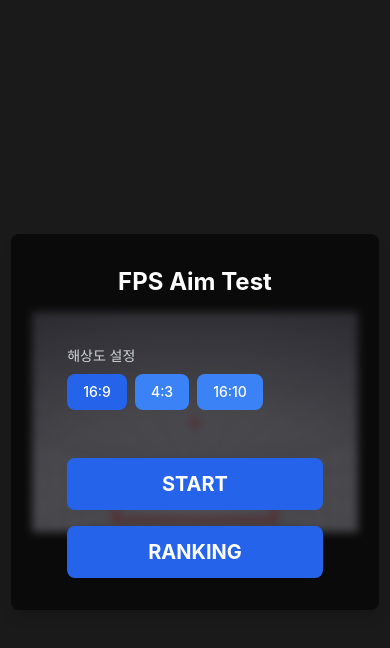
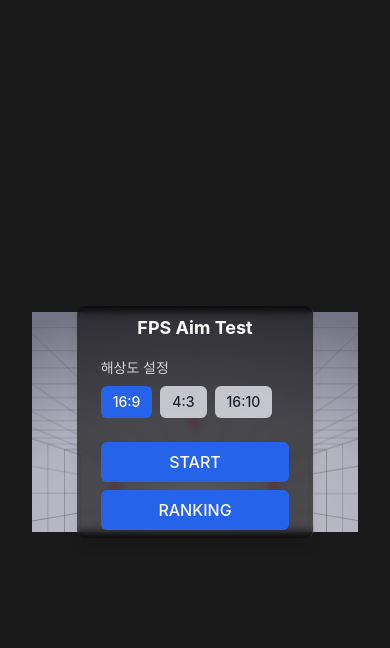
Before and after one commit to Donghunn-Lee/aimtest, a React (Create React App) app: page / in a window 390 px wide. Both pictures are taken after a click on the button "전체화면 모드". Shown: the top 648 px of the page. Built offline with nearby package versions, Linux system fonts and the light colour scheme.

Commit message:
feat: 공통 버튼 컴포넌트 사용, 반응형 스타일링
- 시작, 결과 메뉴 스타일 조정
- 랭킹보드 스타일 조정
- 버튼 컴포넌트 적용

```diff
--- a/src/components/Game/Menu/ResultMenu.tsx
+++ b/src/components/Game/Menu/ResultMenu.tsx
@@ -1,6 +1,11 @@
-import { useState } from "react";
-import { PanelOverlay } from "../../common/PanelOverlay";
-import { addRanking, formatRankingScore, formatAccuracy, formatPlayTime } from "../../../services/rankingService";
+import { useState } from 'react';
+import { PanelOverlay } from '../../common/PanelOverlay';
+import {
+  addRanking,
+  formatRankingScore,
+  formatAccuracy,
+  formatPlayTime,
+} from '../../../services/rankingService';
 
 interface ResultMenuProps {
   score: number;
@@ -10,9 +15,17 @@ interface ResultMenuProps {
   accuracy: number;
 }
 
-const ResultMenu = ({ score, accuracy, elapsedTime, onRestart, onMenu }: ResultMenuProps) => {
+const ResultMenu = ({
+  score,
+  accuracy,
+  elapsedTime,
+  onRestart,
+  onMenu,
+}: ResultMenuProps) => {
   const [isSaving, setIsSaving] = useState(false);
-  const [saveStatus, setSaveStatus] = useState<'idle' | 'success' | 'error'>('idle');
+  const [saveStatus, setSaveStatus] = useState<'idle' | 'success' | 'error'>(
+    'idle'
+  );
   const [userName, setUserName] = useState('');
   const [isNameValid, setIsNameValid] = useState(false);
 
@@ -46,48 +59,56 @@ const ResultMenu = ({ score, accuracy, elapsedTime, onRestart, onMenu }: ResultM
   return (
     <PanelOverlay>
       <div className="flex flex-col items-center justify-center space-y-8 px-6">
-        <h2 className="text-2xl font-bold mb-4 text-white text-center">Game Over</h2>
-        <div className="text-white text-center space-y-2">
+        <h2 className="mb-4 text-center text-2xl font-bold text-white">
+          Game Over
+        </h2>
+        <div className="space-y-2 text-center text-white">
           <p>Score: {formatRankingScore(score)}</p>
           <p>Accuracy: {formatAccuracy(accuracy)}</p>
           <p>Time: {formatPlayTime(elapsedTime)}</p>
         </div>
-        <div className="space-y-4 w-full max-w-md">
+        <div className="w-full max-w-md space-y-4">
           <div className="space-y-2">
             <input
               type="text"
               value={userName}
               onChange={handleNameChange}
               placeholder="Enter your name (2-20 characters)"
-              className="w-full px-4 py-2 bg-gray-700 text-white rounded-lg focus:outline-none focus:ring-2 focus:ring-blue-500"
+              className="w-full rounded-lg bg-gray-700 px-4 py-2 text-white focus:outline-none focus:ring-2 focus:ring-blue-500"
               maxLength={20}
             />
             {!isNameValid && userName.length > 0 && (
-              <p className="text-red-500 text-sm">Name must be between 2 and 20 characters</p>
+              <p className="text-sm text-red-500">
+                Name must be between 2 and 20 characters
+              </p>
             )}
           </div>
           <button
             onClick={onSave}
             disabled={!isNameValid || isSaving}
-            className="px-6 py-3 text-xl font-bold text-white bg-blue-600 rounded-lg hover:bg-blue-700 transition-colors w-full disabled:opacity-50 disabled:cursor-not-allowed"
+            className="w-full rounded-lg bg-blue-600 px-6 py-3 text-xl font-bold text-white transition-colors hover:bg-blue-700 disabled:cursor-not-allowed disabled:opacity-50"
           >
             {isSaving ? 'Saving...' : 'SAVE'}
           </button>
           {saveStatus === 'success' && (
-            <p className="text-green-500 text-center">Ranking saved successfully!</p>
+            <p className="text-center text-green-500">
+              Ranking saved successfully!
+            </p>
           )}
           {saveStatus === 'error' && (
-            <p className="text-red-500 text-center">Failed to save ranking. Please try again.</p>
+            <p className="text-center text-red-500">
+              Failed to save ranking. Please try again.
+            </p>
           )}
           <button
             onClick={onRestart}
-            className="px-6 py-3 text-xl font-bold text-white bg-blue-600 rounded-lg hover:bg-blue-700 transition-colors w-full"
+            className="w-full rounded-lg bg-blue-600 px-6 py-3 text-xl font-bold text-white transition-colors hover:bg-blue-700"
           >
             RESTART
           </button>
           <button
             onClick={onMenu}
-            className="px-6 py-3 text-xl font-bold text-white bg-blue-600 rounded-lg hover:bg-blue-700 transition-colors w-full"
+            className="w-full rounded-lg bg-blue-600 px-6 py-3 text-xl font-bold text-white transition-colors hover:bg-blue-700"
           >
             RANKING
           </button>
--- a/src/components/Game/Menu/StartMenu.tsx
+++ b/src/components/Game/Menu/StartMenu.tsx
@@ -1,6 +1,7 @@
-import { PanelOverlay } from "../../common/PanelOverlay";
-import { ResolutionSettings } from "../settings/ResolutionSettings";
-import { Resolution, DEFAULT_RESOLUTION } from "../types/resolution";
+import Button from '../../common/Button';
+import { PanelOverlay } from '../../common/PanelOverlay';
+import { ResolutionSettings } from '../settings/ResolutionSettings';
+import { Resolution, DEFAULT_RESOLUTION } from '../types/resolution';
 
 interface StartMenuProps {
   onStart: () => void;
@@ -13,37 +14,39 @@ export const StartMenu = ({
   onStart,
   onRanking,
   selectedResolution,
-  onResolutionChange
+  onResolutionChange,
 }: StartMenuProps) => {
-  const handleRankingClick = () => {
-    onRanking();
-  };
-
   return (
     <PanelOverlay>
-      <div className="flex flex-col items-center justify-center space-y-8 px-6">
-        <h2 className="text-2xl font-bold mb-4 text-white text-center">FPS Aim Test</h2>
+      <div className="flex flex-col items-center justify-center space-y-2 px-4 md:space-y-4 md:px-5 lg:space-y-6 lg:px-6 xl:space-y-8 xl:text-ellipsis xl:px-8">
+        <h2 className="mb-2 text-center text-lg font-bold text-white md:mb-3 md:text-xl lg:text-2xl xl:text-3xl">
+          FPS Aim Test
+        </h2>
 
-        <div className="w-full max-w-md">
+        <div className="w-full max-w-xs md:max-w-sm lg:max-w-md xl:max-w-lg">
           <ResolutionSettings
             selectedResolution={selectedResolution}
             onResolutionChange={onResolutionChange}
           />
         </div>
 
-        <div className="space-y-4 w-full max-w-md">
-          <button
+        <div className="w-full max-w-xs space-y-2 md:max-w-sm md:space-y-3 lg:max-w-md lg:space-y-4 xl:max-w-lg xl:space-y-5">
+          <Button
             onClick={onStart}
-            className="px-6 py-3 text-xl font-bold text-white bg-blue-600 rounded-lg hover:bg-blue-700 transition-colors w-full"
+            variant="primary"
+            size="md"
+            fullWidth
           >
             START
-          </button>
-          <button
-            onClick={handleRankingClick}
-            className="px-6 py-3 text-xl font-bold text-white bg-blue-600 rounded-lg hover:bg-blue-700 transition-colors w-full"
+          </Button>
+          <Button
+            onClick={onRanking}
+            variant="primary"
+            size="md"
+            fullWidth
           >
             RANKING
-          </button>
+          </Button>
         </div>
       </div>
     </PanelOverlay>
--- a/src/components/Game/ranking/RankingBoard.tsx
+++ b/src/components/Game/ranking/RankingBoard.tsx
@@ -1,11 +1,20 @@
-import { useEffect } from "react";
-import { useState } from "react";
-import { PanelOverlay } from "../../common/PanelOverlay";
-import { getRankings, type RankingResponse, formatAccuracy, formatPlayTime } from "../../../services/rankingService";
+import { useEffect } from 'react';
+import { useState } from 'react';
+import Button from '../../common/Button';
+import { PanelOverlay } from '../../common/PanelOverlay';
+import {
+  getRankings,
+  type RankingResponse,
+  formatAccuracy,
+  formatPlayTime,
+} from '../../../services/rankingService';
 
-const tableHeaderStyles = "px-6 py-3 text-left text-xs font-medium text-gray-300 uppercase tracking-wider";
-const tableCellStyles = "px-6 py-4 whitespace-nowrap text-sm text-gray-300";
-const tableCellBoldStyles = "px-6 py-4 whitespace-nowrap text-sm font-medium text-white";
+const tableHeaderStyles =
+  'px-1.5 py-[0.2rem] text-left text-[10px] font-medium text-gray-300 uppercase tracking-wider md:px-2 md:py-[0.25rem] md:text-xs lg:px-3 lg:py-[0.3rem] lg:text-sm';
+const tableCellStyles =
+  'px-1.5 py-[0.2rem] whitespace-nowrap text-[10px] text-gray-300 md:px-2 md:py-[0.25rem] md:text-xs lg:px-3 lg:py-[0.3rem] lg:text-sm';
+const tableCellBoldStyles =
+  'px-1.5 py-[0.2rem] whitespace-nowrap text-[10px] font-medium text-white md:px-2 md:py-[0.25rem] md:text-xs lg:px-3 lg:py-[0.3rem] lg:text-sm';
 
 interface RankingBoardProps {
   onClose: () => void;
@@ -26,19 +35,22 @@ const RankingBoard = ({ onClose }: RankingBoardProps) => {
 
   return (
     <PanelOverlay>
-      <div className="space-y-8 p-8">
-        <div className="flex justify-between items-center">
-          <h1 className="text-2xl font-bold text-white">Ranking Board</h1>
-          <button
+      <div className="mx-auto w-full max-w-[660px] space-y-0.5 p-0.5 md:space-y-0.5 md:p-0.5 lg:space-y-1 lg:p-1">
+        <div className="flex items-center justify-between">
+          <h1 className="text-base font-bold text-white md:text-lg lg:text-xl">
+            Ranking Board
+          </h1>
+          <Button
             onClick={onClose}
-            className="px-4 py-2 bg-red-500 text-white rounded hover:bg-red-600"
+            variant="danger"
+            size="sm"
           >
             Close
-          </button>
+          </Button>
         </div>
 
-        <div className="overflow-x-auto">
-          <table className="min-w-full border border-white/30 rounded-md border-separate border-spacing-0">
+        <div className="overflow-x-auto rounded-md border border-white/30">
+          <table className="min-w-full border-separate border-spacing-0">
             <thead>
               <tr>
                 <th className={`${tableHeaderStyles} rounded-tl-md`}>Name</th>
@@ -51,9 +63,7 @@ const RankingBoard = ({ onClose }: RankingBoardProps) => {
             <tbody className="divide-y divide-white/20">
               {ranking.map((item, index) => (
                 <tr key={item.id}>
-                  <td className={tableCellBoldStyles}>
-                    {item.user_name}
-                  </td>
+                  <td className={tableCellBoldStyles}>{item.user_name}</td>
                   <td className={tableCellStyles}>
                     {item.score.toLocaleString()}
                   </td>
--- a/src/components/Game/settings/ResolutionSettings.tsx
+++ b/src/components/Game/settings/ResolutionSettings.tsx
@@ -1,4 +1,5 @@
 import React from 'react';
+import Button from '../../common/Button';
 import { Resolution, RESOLUTIONS } from '../types/resolution';
 
 interface ResolutionSettingsProps {
@@ -12,21 +13,28 @@ export const ResolutionSettings: React.FC<ResolutionSettingsProps> = ({
 }) => {
   return (
     <div className="mb-4">
-      <label className="block text-sm font-medium text-gray-300 mb-2">
+      <label className="mb-2 block text-sm font-medium text-gray-300 md:text-base lg:text-lg">
         해상도 설정
       </label>
       <div className="flex flex-wrap gap-2">
         {RESOLUTIONS.map((resolution) => (
-          <button
+          <Button
             key={resolution.name}
             onClick={() => onResolutionChange(resolution)}
-            className={`px-4 py-2 rounded-lg text-sm font-medium transition-all duration-200 ${selectedResolution.name === resolution.name
-              ? 'bg-blue-600 text-white'
-              : 'bg-blue-500 text-white hover:bg-blue-600'
-              }`}
+            variant={
+              selectedResolution.name === resolution.name
+                ? 'primary'
+                : 'secondary'
+            }
+            size="sm"
+            className={
+              selectedResolution.name === resolution.name
+                ? 'opacity-100'
+                : 'opacity-80 hover:opacity-100'
+            }
           >
             {resolution.name}
-          </button>
+          </Button>
         ))}
       </div>
     </div>
--- a/src/components/common/PanelOverlay.tsx
+++ b/src/components/common/PanelOverlay.tsx
@@ -7,8 +7,10 @@ interface PanelOverlayProps {
 
 export const PanelOverlay = ({ children, className }: PanelOverlayProps) => {
   return (
-    <div className={`fixed inset-0 flex items-center justify-center ${className}`}>
-      <div className="bg-black bg-opacity-60 p-8 rounded-lg shadow-lg backdrop-blur-sm">
+    <div
+      className={`fixed inset-0 flex items-center justify-center ${className}`}
+    >
+      <div className="rounded-lg bg-black bg-opacity-60 p-2 shadow-lg backdrop-blur-sm md:p-4 lg:p-6 xl:p-8">
         {children}
       </div>
     </div>
```
